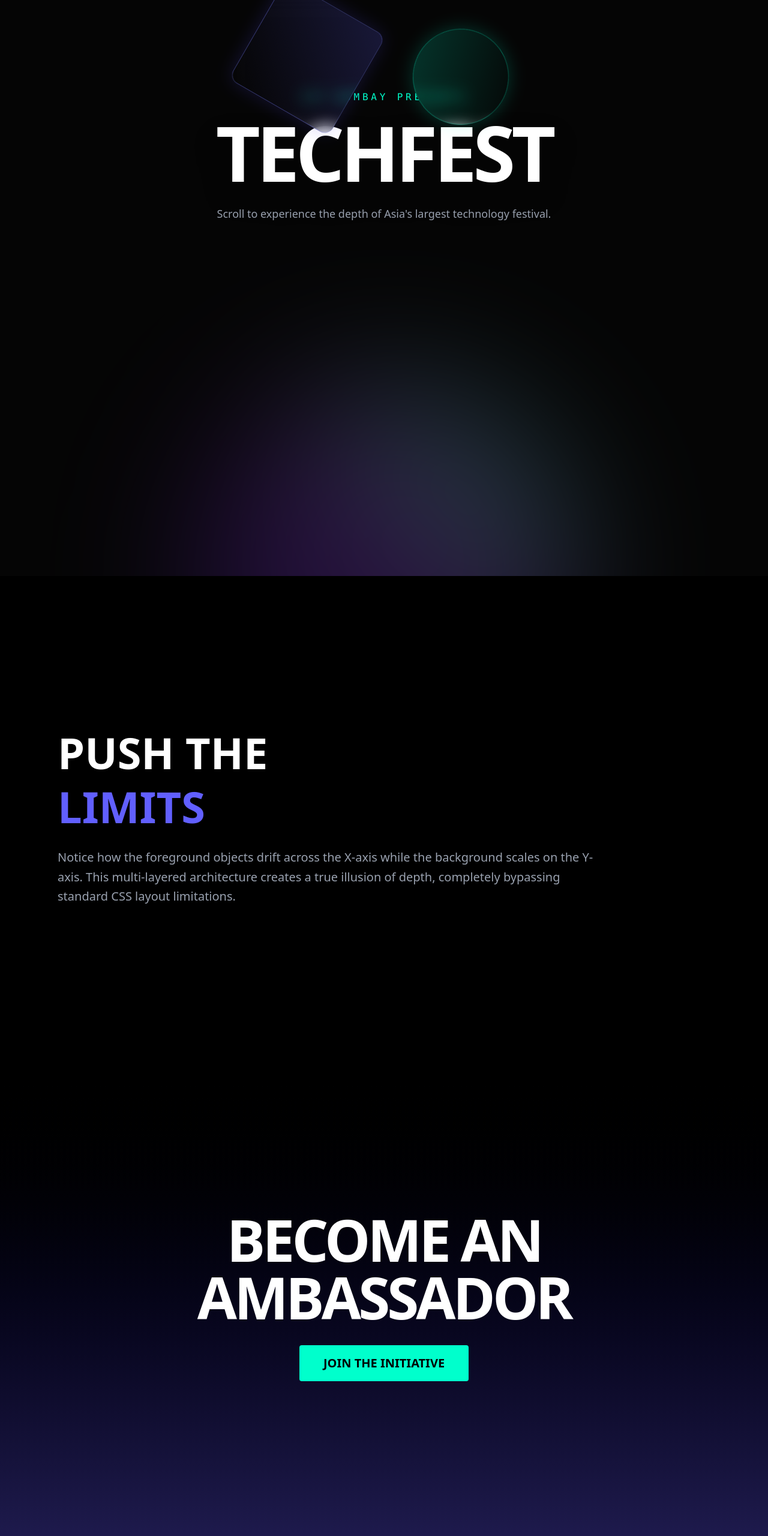
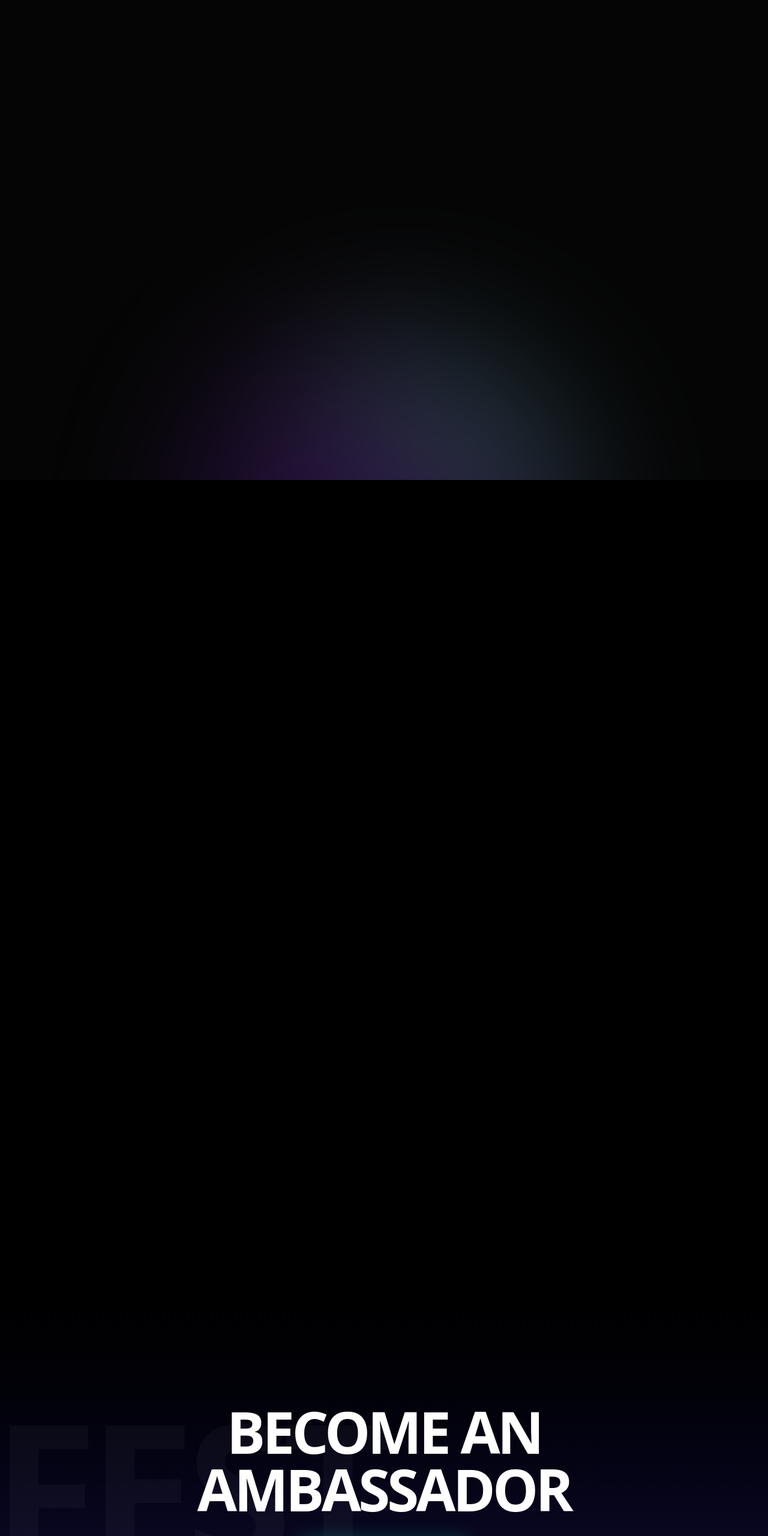
Before and after one commit to Kushagra061310/interactive-parallax, a Next.js app: page / in a window 1280 px wide. Shown: the top 2560 px of the page at 60% size. Built offline with nearby package versions, Linux system fonts and the light colour scheme.

Commit message:
added global multi-axis parallax to all sections

```diff
--- a/app/page.tsx
+++ b/app/page.tsx
@@ -10,87 +10,98 @@ export default function Home() {
     offset: ["start start", "end end"]
   });
 
-  // Layer 1: Background (Slow down)
-  const bgY = useTransform(scrollYProgress, [0, 1], ["0%", "50%"]);
+  // --- GLOBAL FOREGROUND (Moves across the entire page journey) ---
+  const box1Y = useTransform(scrollYProgress, [0, 1], ["0%", "-800%"]);
+  const box1X = useTransform(scrollYProgress, [0, 1], ["0%", "300%"]);
+  const box1Rotate = useTransform(scrollYProgress, [0, 1], [0, 360]);
 
-  // Layer 2: Midground Text (Fast up)
-  const textY = useTransform(scrollYProgress, [0, 1], ["0%", "-100%"]);
+  const box2Y = useTransform(scrollYProgress, [0, 1], ["0%", "-600%"]);
+  const box2X = useTransform(scrollYProgress, [0, 1], ["0%", "-300%"]);
+  const box2Rotate = useTransform(scrollYProgress, [0, 1], [0, -360]);
 
-  // Layer 3: Dynamic Foreground Objects (Multi-axis parallax)
-  const box1Y = useTransform(scrollYProgress, [0, 1], ["0%", "-350%"]);
-  const box1X = useTransform(scrollYProgress, [0, 1], ["0%", "150%"]);
-  const box1Rotate = useTransform(scrollYProgress, [0, 1], [0, 120]);
+  // --- SECTION 1: HERO PARALLAX ---
+  const heroBgY = useTransform(scrollYProgress, [0, 0.4], ["0%", "60%"]);
+  const heroTextY = useTransform(scrollYProgress, [0, 0.4], ["0%", "-120%"]);
+  const heroOpacity = useTransform(scrollYProgress, [0, 0.3], [1, 0]);
 
-  const box2Y = useTransform(scrollYProgress, [0, 1], ["0%", "-450%"]);
-  const box2X = useTransform(scrollYProgress, [0, 1], ["0%", "-150%"]);
-  const box2Rotate = useTransform(scrollYProgress, [0, 1], [0, -120]);
+  // --- SECTION 2: HORIZONTAL PARALLAX ---
+  // Text slides in from the left and right based on scroll depth
+  const s2TitleX = useTransform(scrollYProgress, [0.1, 0.5], ["-100%", "0%"]);
+  const s2BodyX = useTransform(scrollYProgress, [0.1, 0.5], ["100%", "0%"]);
+  const s2Opacity = useTransform(scrollYProgress, [0.2, 0.5, 0.8], [0, 1, 0]);
 
-  // State for CTA button to prevent redirecting the evaluator
+  // --- SECTION 3: DEPTH & SCALE PARALLAX ---
+  // Massive background text sliding sideways
+  const s3BgTextX = useTransform(scrollYProgress, [0.6, 1], ["50%", "-50%"]);
+  const s3CtaY = useTransform(scrollYProgress, [0.7, 1], ["50%", "0%"]);
+
   const [isJoined, setIsJoined] = useState(false);
 
   return (
     <main ref={containerRef} className="relative w-full bg-[#050505] font-sans overflow-hidden">
 
-      {/* --- SECTION 1: HERO PARALLAX --- */}
-      <section className="relative h-[120vh] w-full flex items-center justify-center">
+      {/* GLOBAL FOREGROUND LAYER: These objects float over ALL sections */}
+      <motion.div
+        style={{ y: box1Y, x: box1X, rotate: box1Rotate }}
+        className="fixed top-[70%] left-[10%] z-40 w-32 h-32 md:w-48 md:h-48 rounded-2xl bg-gradient-to-br from-indigo-500/20 to-transparent border border-indigo-400/30 backdrop-blur-md shadow-[0_0_30px_rgba(79,70,229,0.2)] pointer-events-none"
+      />
+      <motion.div
+        style={{ y: box2Y, x: box2X, rotate: box2Rotate }}
+        className="fixed top-[85%] right-[15%] z-40 w-24 h-24 md:w-40 md:h-40 rounded-full bg-gradient-to-bl from-[#00ffcc]/20 to-transparent border border-[#00ffcc]/30 backdrop-blur-md shadow-[0_0_30px_rgba(0,255,204,0.2)] pointer-events-none"
+      />
 
-        {/* Background Layer */}
-        <motion.div style={{ y: bgY }} className="absolute inset-0 z-0 flex items-center justify-center opacity-40">
+      {/* --- SECTION 1: HERO --- */}
+      <section className="relative h-screen w-full flex items-center justify-center">
+        <motion.div style={{ y: heroBgY }} className="absolute inset-0 z-0 flex items-center justify-center opacity-40">
           <div className="w-[80vw] h-[80vw] md:w-[50vw] md:h-[50vw] rounded-full bg-gradient-to-tr from-indigo-900 via-purple-900 to-[#00ffcc] blur-[120px]" />
         </motion.div>
 
-        {/* Midground Layer */}
-        <motion.div style={{ y: textY }} className="relative z-10 text-center px-4">
+        <motion.div style={{ y: heroTextY, opacity: heroOpacity }} className="relative z-10 text-center px-4">
           <p className="text-[#00ffcc] font-mono tracking-[0.3em] text-sm md:text-base mb-4 uppercase">IIT Bombay Presents</p>
-          <h1 className="text-7xl md:text-9xl font-extrabold uppercase tracking-tighter text-white drop-shadow-2xl">
-            Techfest
-          </h1>
-          <p className="mt-6 text-gray-400 max-w-xl mx-auto text-lg font-light">
-            Scroll to experience the depth of Asia's largest technology festival.
-          </p>
+          <h1 className="text-7xl md:text-9xl font-extrabold uppercase tracking-tighter text-white drop-shadow-2xl">Techfest</h1>
+          <p className="mt-6 text-gray-400 max-w-xl mx-auto text-lg font-light">Scroll to experience the depth.</p>
         </motion.div>
-
-        {/* Foreground Layer (Multi-Axis Floating Elements) */}
-        <motion.div
-          style={{ y: box1Y, x: box1X, rotate: box1Rotate }}
-          className="absolute top-[70%] left-[10%] z-20 w-32 h-32 md:w-48 md:h-48 rounded-2xl bg-gradient-to-br from-indigo-500/20 to-transparent border border-indigo-400/30 backdrop-blur-md shadow-[0_0_30px_rgba(79,70,229,0.2)]"
-        />
-        <motion.div
-          style={{ y: box2Y, x: box2X, rotate: box2Rotate }}
-          className="absolute top-[80%] right-[15%] z-20 w-24 h-24 md:w-40 md:h-40 rounded-full bg-gradient-to-bl from-[#00ffcc]/20 to-transparent border border-[#00ffcc]/30 backdrop-blur-md shadow-[0_0_30px_rgba(0,255,204,0.2)]"
-        />
       </section>
 
-      {/* --- SECTION 2: CONTENT TRANSITION --- */}
-      <section className="relative h-screen w-full bg-black z-30 flex items-center px-8 md:px-24">
-        <div className="max-w-4xl relative z-10">
-          <h2 className="text-5xl md:text-7xl font-bold uppercase mb-6 text-white leading-tight">
+      {/* --- SECTION 2: HORIZONTAL KINETICS --- */}
+      <section className="relative h-[150vh] w-full bg-black z-30 flex flex-col justify-center px-8 md:px-24">
+        <div className="max-w-5xl relative z-10 overflow-hidden">
+          <motion.h2 style={{ x: s2TitleX, opacity: s2Opacity }} className="text-6xl md:text-8xl font-bold uppercase mb-6 text-white leading-tight">
             Push The <span className="text-indigo-500 block">Limits</span>
-          </h2>
-          <p className="text-xl text-gray-400 leading-relaxed font-light">
-            Notice how the foreground objects drift across the X-axis while the background scales on the Y-axis. This multi-layered architecture creates a true illusion of depth, completely bypassing standard CSS layout limitations.
-          </p>
+          </motion.h2>
+          <motion.p style={{ x: s2BodyX, opacity: s2Opacity }} className="text-2xl md:text-4xl text-gray-400 leading-relaxed font-light">
+            True parallax doesn't stop at the top. The foreground, midground, and background layers are actively responding to your scroll position, proving structural mastery of the DOM.
+          </motion.p>
         </div>
       </section>
 
-      {/* --- SECTION 3: SAFE CALL TO ACTION --- */}
-      <section className="relative h-screen w-full bg-gradient-to-b from-black to-indigo-950 flex flex-col items-center justify-center z-30">
+      {/* --- SECTION 3: CALL TO ACTION --- */}
+      <section className="relative h-[120vh] w-full bg-gradient-to-b from-black to-indigo-950 flex flex-col items-center justify-center z-30 overflow-hidden">
+
+        {/* Massive Background Typography Layer */}
+        <motion.div style={{ x: s3BgTextX }} className="absolute z-0 whitespace-nowrap opacity-[0.03] pointer-events-none">
+          <h1 className="text-[12rem] md:text-[20rem] font-black text-white uppercase tracking-tighter">
+            Innovation Legacy Techfest
+          </h1>
+        </motion.div>
+
+        {/* Foreground CTA Layer */}
+        <motion.div style={{ y: s3CtaY }} className="relative z-10 flex flex-col items-center">
           <h2 className="text-6xl md:text-8xl font-black uppercase text-white mb-8 text-center tracking-tighter">
             Become An<br/>Ambassador
           </h2>
-
-        {/* Replaced the <a> tag with an on-page state mutation */}
           <button
             onClick={() => setIsJoined(true)}
             disabled={isJoined}
             className={`px-10 py-4 font-bold text-xl rounded-sm transition-all duration-300 ${
               isJoined
-              ? "bg-green-500 text-white cursor-default"
-              : "bg-[#00ffcc] text-black hover:bg-white hover:scale-105"
+                ? "bg-green-500 text-white cursor-default shadow-[0_0_30px_rgba(34,197,94,0.4)]"
+                : "bg-[#00ffcc] text-black hover:bg-white hover:scale-105 shadow-[0_0_30px_rgba(0,255,204,0.2)]"
             }`}
           >
             {isJoined ? "✓ INITIATIVE JOINED" : "JOIN THE INITIATIVE"}
           </button>
+        </motion.div>
       </section>
 
     </main>
```
Lines whose indentation alone changed are shown as unchanged.
